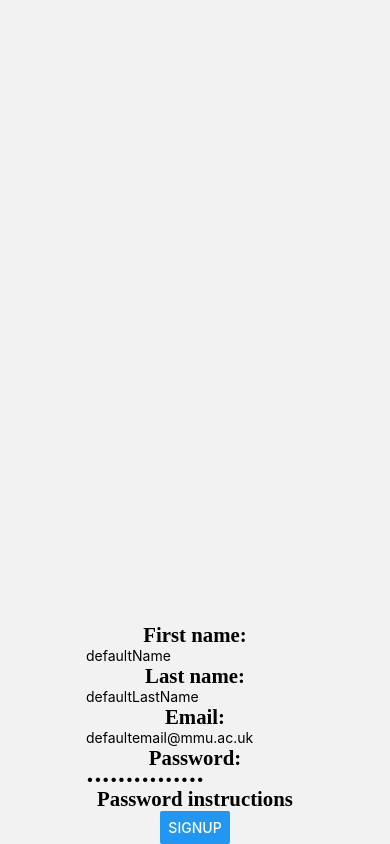
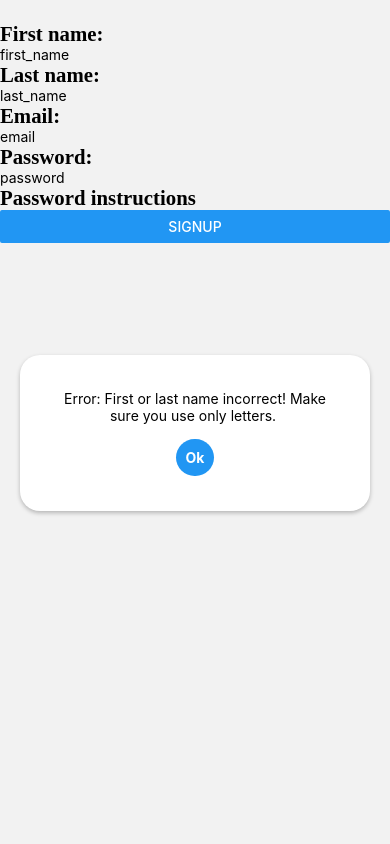
Before and after one commit to andreiradufrandes/Spacebook-App, a React Native app: screen /Signup in a window 390 px wide. Both pictures are taken after a click on the button "SIGNUP". Built offline with nearby package versions, Linux system fonts and the light colour scheme; no server answers.

Commit message:
More user alerts added
More allerts have been added for the user

```diff
--- a/components/login.js
+++ b/components/login.js
@@ -6,6 +6,8 @@ import {
   Button,
   StyleSheet,
   TouchableOpacity,
+  Modal,
+  Pressable,
 } from 'react-native';
 import AsyncStorage from '@react-native-async-storage/async-storage';
 import {
@@ -16,9 +18,12 @@ import {
   ButtonText,
 } from '../styles.js';
 
+// TODO
 // add isLoading
-
-// Delete this
+// change default email and password
+// delete console logs
+// Comment
+// check email check
 
 class LoginScreen extends Component {
   constructor(props) {
@@ -26,11 +31,16 @@ class LoginScreen extends Component {
     this.state = {
       email: 'andreifrandes@mmu.ac.uk', // change
       password: 'andreifrandes', // change
+      modalVisible: false,
     };
   }
 
+  // Add a toggle function to set the visibility for the user alerts
+  setModalVisible = (visible) => {
+    this.setState({ modalVisible: visible });
+  };
+
   login = async () => {
-    console.log(JSON.stringify(this.state)); // delete later
     return fetch('http://localhost:3333/api/1.0.0/login', {
       method: 'post',
       headers: {
@@ -42,14 +52,20 @@ class LoginScreen extends Component {
         if (response.status === 200) {
           return response.json();
         } else if (response.status === 400) {
+          // Add error
+          this.state.errorMessage = 'Invalid email or password! Try again';
+          this.setModalVisible(true);
           throw 'Invalid email or password';
-        } else {
-          throw 'Something went wrong';
+        } else if (response.status === 500) {
+          this.state.errorMessage =
+            'Server error! Restart the server then try again';
+          this.setModalVisible(true);
         }
       })
       .then(async (responseJson) => {
         console.log(responseJson);
         console.log('token is ' + responseJson.token);
+        // Store the users details in Async library to be used thourghout the ap
         await AsyncStorage.setItem('@session_token', responseJson.token);
         await AsyncStorage.setItem('@id', responseJson.id);
         // this.props.navigation.navigate("Practice");  // change this to main
@@ -61,11 +77,45 @@ class LoginScreen extends Component {
   };
 
   render() {
+    const { modalVisible } = this.state;
+
     return (
-      <View style={style.container}>
+      <View style={styles.container}>
+        {/* <View style={styles.centeredView}> */}
+        <View>
+          <Modal
+            animationType="slide"
+            transparent={true}
+            visible={modalVisible}
+            onRequestClose={() => {
+              this.setModalVisible(!modalVisible);
+            }}
+          >
+            <View style={styles.centeredView}>
+              <View style={styles.modalView}>
+                {/* <Text style={styles.modalText}>Hello World!</Text> */}
+                {/* Display the erro you wish to display to the user */}
+                <Text style={styles.modalText}>{this.state.errorMessage} </Text>
+                <Pressable
+                  style={[styles.button, styles.buttonClose]}
+                  onPress={() => this.setModalVisible(!modalVisible)}
+                >
+                  <Text style={styles.textStyle}>Ok</Text>
+                </Pressable>
+              </View>
+            </View>
+          </Modal>
+          {/* <Pressable
+            style={[styles.button, styles.buttonOpen]}
+            onPress={() => this.setModalVisible(true)}
+          >
+            <Text style={styles.textStyle}>Show Modal</Text>
+          </Pressable> */}
+        </View>
+
         <Label>Email:</Label>
         <TextInput
-          style={style.input}
+          style={styles.input}
           placeholder="email"
           maxLength="256"
           onChangeText={(email) => this.setState({ email })}
@@ -74,7 +124,7 @@ class LoginScreen extends Component {
         <Label>Password:</Label>
         <Label>TODO: add instructions for password</Label>
         <TextInput
-          style={style.input}
+          style={styles.input}
           placeholder="password"
           onChangeText={(password) => this.setState({ password })}
           value={this.state.password}
@@ -82,13 +132,13 @@ class LoginScreen extends Component {
           maxLength="16"
         />
         <Button
-          style={style.Button}
+          style={styles.Button}
           title="LOGIN"
           onPress={() => this.login()}
         />
 
         <Button
-          style={style.Button}
+          style={styles.Button}
           title="Sign up page"
           onPress={() => this.props.navigation.navigate('Signup')}
         />
@@ -99,7 +149,7 @@ class LoginScreen extends Component {
 
 export default LoginScreen;
 
-const style = StyleSheet.create({
+const styles = StyleSheet.create({
   container: {
     flex: 1,
     backgroundColor: '#fff',
@@ -118,4 +168,45 @@ const style = StyleSheet.create({
   Button: {
     marginBottom: 50,
   },
+  centeredView: {
+    flex: 1,
+    justifyContent: 'center',
+    alignItems: 'center',
+    marginTop: 22,
+  },
+  modalView: {
+    margin: 20,
+    backgroundColor: 'white',
+    borderRadius: 20,
+    padding: 35,
+    alignItems: 'center',
+    shadowColor: '#000',
+    shadowOffset: {
+      width: 0,
+      height: 2,
+    },
+    shadowOpacity: 0.25,
+    shadowRadius: 4,
+    elevation: 5,
+  },
+  button: {
+    borderRadius: 20,
+    padding: 10,
+    elevation: 2,
+  },
+  buttonOpen: {
+    backgroundColor: '#F194FF',
+  },
+  buttonClose: {
+    backgroundColor: '#2196F3',
+  },
+  textStyle: {
+    color: 'white',
+    fontWeight: 'bold',
+    textAlign: 'center',
+  },
+  modalText: {
+    marginBottom: 15,
+    textAlign: 'center',
+  },
 });
--- a/components/profile.js
+++ b/components/profile.js
@@ -705,6 +705,8 @@ class ProfileScreen extends React.Component {
         <RootSiblingParent>
           <View>
             <ScrollView>
+              {/* Modal trial */}
+
               {/* header */}
               <View>
                 {/* Change the sizes */}
--- a/components/signup.js
+++ b/components/signup.js
@@ -4,7 +4,6 @@ import {
   Text,
   TextInput,
   Button,
-  Alert,
   Modal,
   Pressable,
   StyleSheet,
@@ -27,38 +26,47 @@ class SignupScreen extends Component {
 
     // set default values to be replaced by the user's input
     this.state = {
-      first_name: 'defaultName',
-      last_name: 'defaultLastName',
-      email: 'defaultemail@mmu.ac.uk',
-      password: 'defaultPassword',
+      first_name: '',
+      last_name: '',
+      email: '',
+      password: '',
       modalVisible: false,
       errorMessage: '',
     };
   }
+
+  // Add a toggle function to set the visibility for the user alerts
   setModalVisible = (visible) => {
     this.setState({ modalVisible: visible });
   };
 
-  // Signup, passing the users details in
+  // TODO
+  // Add email check
+  // add check to see if it is empty space
   signup = () => {
-    // TODO
-    // ADD PASSWORD CHECK AND EMAIL CHECK
-    // ADD USABILITY OF SPACE
-    // Add condition that checks input NOT empty
-    console.log('signup called');
     const firstNameCheck = checkName(this.state.first_name);
     const lastNameCheck = checkName(this.state.last_name);
+    // Check the password contains more than 5 characters
+    const passwordCheck = this.state.password.length >= 5;
 
-    // This the line that makes it appear
-    // onPress={() => this.setModalVisible(true)}
+    console.log('first name chacek: ', firstNameCheck);
+    console.log('correctpassword: ', passwordCheck);
+    // Check if the first and second name contain letters only
 
-    // This makes it dissapear
-    // onPress={() => this.setModalVisible(!modalVisible)}
-
-    console.log('checkpassword: ', checkPassword(this.state.password));
-    // If the inputs are correct, send them to the user
-    // else, display toast error
-    if (firstNameCheck && lastNameCheck) {
+    // Create an error for the user to inform them the first or second name is incorrect
+    if ((firstNameCheck && lastNameCheck) == false) {
+      this.state.errorMessage =
+        'First or last name incorrect! Make sure you use only letters.';
+      this.setModalVisible(true);
+      return null;
+      // I think return null and stop here
+    } else if (passwordCheck == false) {
+      this.state.errorMessage =
+        'Password incorrect! Password must contain at least 4 characters.';
+      this.setModalVisible(true);
+      return null;
+    } else {
+      // User input is correct, set the details in a variable to be sent to the server
       let user_details = {
         first_name: this.state.first_name,
         last_name: this.state.last_name,
@@ -66,7 +74,7 @@ class SignupScreen extends Component {
         password: this.state.password,
       };
 
-      console.log(user_details);
+      // Sent a request to the server with the details provided by the user to create a new account
       fetch('http://localhost:3333/api/1.0.0/user', {
         method: 'POST',
         headers: {
@@ -74,30 +82,27 @@ class SignupScreen extends Component {
         },
         body: JSON.stringify(user_details),
       })
-        // add error codes
+        // If the account was created successfully, navigate the user to the login page. Otherwise, display the appropriate error
         .then((response) => {
-          Alert.alert('User added successfully'); // replace
-          // navigate me to main
-          this.props.navigation.navigate('Login');
+          // If the account was created successfully, inform the user and direct the mto the login page
+          if (response.status === 201) {
+            this.props.navigation.navigate('Login');
+          } else if (response.status === 400) {
+            this.state.errorMessage =
+              ' This could be because there is already an account with your email. Try loggin in instead!';
+            this.setModalVisible(true);
+          } else if (response.status === 500) {
+            this.state.errorMessage =
+              'Server error! Restart the server then try again';
+            this.setModalVisible(true);
+          }
         })
         .catch((error) => {
           console.log(error);
         });
-    } else {
-      // TODO
-      // Add toast error
-      // Empty the fiels
-      this.state.error = 'error';
-      console.log('incorrect input! try again!');
-      // set the name of the error you wish to dispplay to the user
-
-      this.state.errorMessage = 'Name or password incorrect! try again';
-      // Display the error for the user
-      this.setModalVisible(true);
     }
   };
 
-  // Prolly best to delete from here
   componentDidMount() {
     console.log('mounted');
   }
@@ -105,15 +110,17 @@ class SignupScreen extends Component {
   render() {
     const { modalVisible } = this.state;
     return (
-      <View style={{ flex: 1, alignItems: 'center', justifyContent: 'center' }}>
+      <View>
         {/* Modal code */}
+        {/* TODO
+          replace following one with just view no styleing
+        */}
         <View style={styles.centeredView}>
           <Modal
             animationType="slide"
             transparent={true}
             visible={modalVisible}
             onRequestClose={() => {
-              Alert.alert('Modal has been closed.');
               this.setModalVisible(!modalVisible);
             }}
           >
@@ -128,7 +135,7 @@ class SignupScreen extends Component {
                   style={[styles.button, styles.buttonClose]}
                   onPress={() => this.setModalVisible(!modalVisible)}
                 >
-                  <Text style={styles.textStyle}>Hide Modal</Text>
+                  <Text style={styles.textStyle}>Ok</Text>
                 </Pressable>
               </View>
             </View>
--- a/components/update.js
+++ b/components/update.js
@@ -1,5 +1,14 @@
 import React, { Component } from 'react';
-import { View, Text, TextInput, Button, Alert } from 'react-native';
+import {
+  View,
+  Text,
+  TextInput,
+  Button,
+  Alert,
+  Modal,
+  Pressable,
+  StyleSheet,
+} from 'react-native';
 import AsyncStorage from '@react-native-async-storage/async-storage';
 import { TabRouter } from '@react-navigation/native';
 import {
@@ -32,8 +41,13 @@ class UpdateScreen extends Component {
       first_name: '',
       last_name: '',
       email: '',
+      modalVisible: false,
     };
   }
+  // Add a toggle function to set the visibility for the user alerts
+  setModalVisible = (visible) => {
+    this.setState({ modalVisible: visible });
+  };
 
   componentDidMount() {
     this.getUserInfo();
@@ -152,6 +166,8 @@ class UpdateScreen extends Component {
   };
 
   render() {
+    const { modalVisible } = this.state;
+
     if (this.state.isLoading) {
       return (
         <View
@@ -168,6 +184,41 @@ class UpdateScreen extends Component {
     } else {
       return (
         <View>
+          {/* Modal code */}
+
+          <View>
+            <Modal
+              animationType="slide"
+              transparent={true}
+              visible={modalVisible}
+              onRequestClose={() => {
+                this.setModalVisible(!modalVisible);
+              }}
+            >
+              <View style={styles.centeredView}>
+                <View style={styles.modalView}>
+                  {/* <Text style={styles.modalText}>Hello World!</Text> */}
+                  {/* Display the erro you wish to display to the user */}
+                  <Text style={styles.modalText}>
+                    Error: {this.state.errorMessage}{' '}
+                  </Text>
+                  <Pressable
+                    style={[styles.button, styles.buttonClose]}
+                    onPress={() => this.setModalVisible(!modalVisible)}
+                  >
+                    <Text style={styles.textStyle}>Ok</Text>
+                  </Pressable>
+                </View>
+              </View>
+            </Modal>
+            {/* <Pressable
+            style={[styles.button, styles.buttonOpen]}
+            onPress={() => this.setModalVisible(true)}
+          >
+            <Text style={styles.textStyle}>Show Modal</Text>
+          </Pressable> */}
+          </View>
+
           <Title>Enter the details you wish you change</Title>
           <Label>First name:</Label>
           <TextInput
@@ -198,3 +249,47 @@ class UpdateScreen extends Component {
   }
 }
 export default UpdateScreen;
+
+const styles = StyleSheet.create({
+  centeredView: {
+    flex: 1,
+    justifyContent: 'center',
+    alignItems: 'center',
+    marginTop: 22,
+  },
+  modalView: {
+    margin: 20,
+    backgroundColor: 'white',
+    borderRadius: 20,
+    padding: 35,
+    alignItems: 'center',
+    shadowColor: '#000',
+    shadowOffset: {
+      width: 0,
+      height: 2,
+    },
+    shadowOpacity: 0.25,
+    shadowRadius: 4,
+    elevation: 5,
+  },
+  button: {
+    borderRadius: 20,
+    padding: 10,
+    elevation: 2,
+  },
+  buttonOpen: {
+    backgroundColor: '#F194FF',
+  },
+  buttonClose: {
+    backgroundColor: '#2196F3',
+  },
+  textStyle: {
+    color: 'white',
+    fontWeight: 'bold',
+    textAlign: 'center',
+  },
+  modalText: {
+    marginBottom: 15,
+    textAlign: 'center',
+  },
+});
```
Also changed, not shown: components/functions.js (+15 -5 lines).
